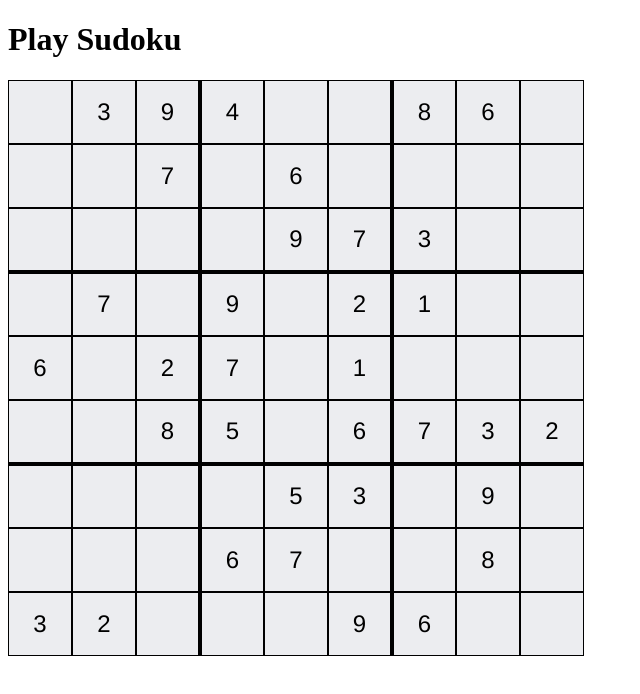
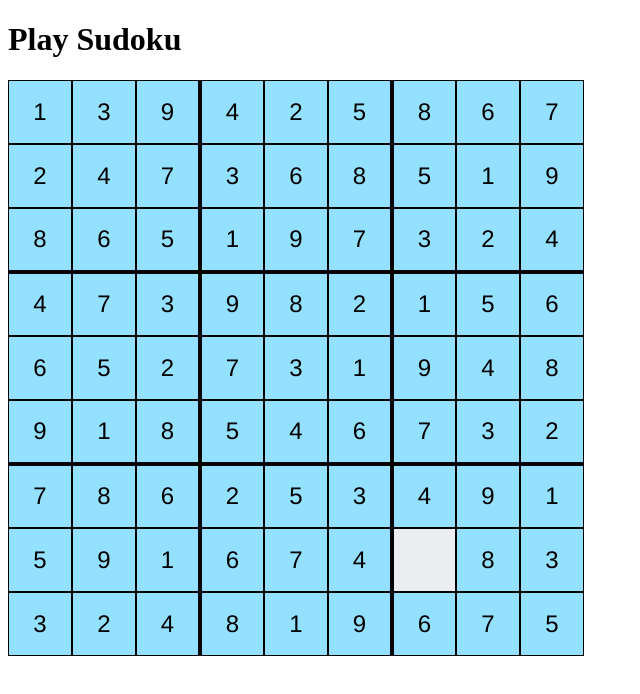
Before and after one commit to KevinJohnson23/Sudoku, a React (Vite) app: page / in a window 1280 px wide. Shown: the top 694 px of the page, without its empty margins (0-640 px from the left). Built offline with nearby package versions, Linux system fonts and the light colour scheme.

Commit message:
Add CSS for correct/predetermined cells

```diff
--- a/src/App.css
+++ b/src/App.css
@@ -5,7 +5,6 @@
 }
 
 .cell {
-  background-color: #ecedf0;
   aspect-ratio: 1;
   width: calc(min(1vmin, 1%) * var(--cell-size));
   box-sizing: border-box;
@@ -15,6 +14,7 @@
   font-family: Helvetica;
   transition-duration: 0.05s;
   caret-color: transparent;
+  outline: none;
 }
 .cell:nth-child(3n+1):not(:first-child) {
   border-left: solid var(--bold-border_width);
@@ -28,14 +28,18 @@
 .grid > .row:nth-child(3n):not(:last-child) > .cell {
   border-bottom: solid var(--bold-border_width);
 }
-.cell:focus {
-  outline: none;
+.cell::selection {
+  background: transparent;
+}
+.cell.editable {
+  cursor: pointer;
+  background-color: #ecedf0;
+}
+.cell.editable:focus {
   transform: scale(1.07);
   background-color: #ffffff;
 }
-.cell::selection {
-  background: transparent;
+.cell.fixed {
+  cursor: default;
+  background-color: #93e0ff;
 }
-.cell:hover {
-  cursor: pointer;
-}
--- a/src/App.jsx
+++ b/src/App.jsx
@@ -18,7 +18,11 @@ function App() {
         <h1>Play Sudoku</h1>
       </div>
       <div>
-        <Grid grid={grid} gridChanged={gridChanged}/>
+        <Grid
+          grid={grid}
+          gridChanged={gridChanged}
+          solution={solution}
+        />
       </div>
     </>
   )
--- a/src/components/Cell.jsx
+++ b/src/components/Cell.jsx
@@ -1,4 +1,4 @@
-export default function Cell({columnIndex, value, cellChanged}) {
+export default function Cell({columnIndex, value, cellChanged, solution}) {
   function isInputValid(newValue) {
     if (!Number.isInteger(newValue)) {
       return false
@@ -27,10 +27,21 @@ export default function Cell({columnIndex, value, cellChanged}) {
     inputBox.setSelectionRange(length, length)
   }
 
-  return (
+  if (value == solution) {
+    return (
       <input
         type="text"
-        className="cell"
+        className="cell fixed"
+        value={value || ""}
+        readOnly
+      />
+    )
+  } else
+  {
+    return (
+      <input
+        type="text"
+        className="cell editable"
         value={value || ""}
         onInput={e => handleInput(e.target)}
         onFocus={e => handleFocus(e.target)}
@@ -38,4 +49,5 @@ export default function Cell({columnIndex, value, cellChanged}) {
         onClick={e => handleFocus(e.target)}
       />
     )
+  }
 }
--- a/src/components/Grid.jsx
+++ b/src/components/Grid.jsx
@@ -1,7 +1,7 @@
 import { useState } from "react"
 import Row from "./Row"
 
-export default function Grid({grid, gridChanged}) {
+export default function Grid({grid, gridChanged, solution}) {
   function rowChanged(rowIndex, newRow) {
     const newGrid = grid.slice()
     newGrid[rowIndex] = newRow
@@ -10,7 +10,12 @@ export default function Grid({grid, gridChanged}) {
 
   function newRow(rowIndex) {
     return (
-      <Row rowIndex={rowIndex} row={grid[rowIndex]} rowChanged={rowChanged}/>
+      <Row
+        rowIndex={rowIndex}
+        row={grid[rowIndex]}
+        rowChanged={rowChanged}
+        solution={solution[rowIndex]}
+      />
     )
   }
 
--- a/src/components/Row.jsx
+++ b/src/components/Row.jsx
@@ -1,7 +1,7 @@
 import { useState } from "react"
 import Cell from "./Cell"
 
-export default function Row({rowIndex, row, rowChanged}) {
+export default function Row({rowIndex, row, rowChanged, solution}) {
 
   function cellChanged(columnIndex, value) {
     const newRow = row.slice()
@@ -11,7 +11,12 @@ export default function Row({rowIndex, row, rowChanged}) {
 
   function newCell(columnIndex) {
     return (
-      <Cell columnIndex={columnIndex} value={row[columnIndex]} cellChanged={cellChanged}/>
+      <Cell
+        columnIndex={columnIndex}
+        value={row[columnIndex]}
+        cellChanged={cellChanged}
+        solution={solution[columnIndex]}
+      />
     )
   }
 
--- a/src/sudoku/destroyer.js
+++ b/src/sudoku/destroyer.js
@@ -41,7 +41,7 @@ function destroyGrid(grid, attempts) {
 }
 
 function destroy(grid) {
-  return destroyGrid(grid, 9**2)
+  return destroyGrid(grid, 1)
 }
 
 export default destroy
```
